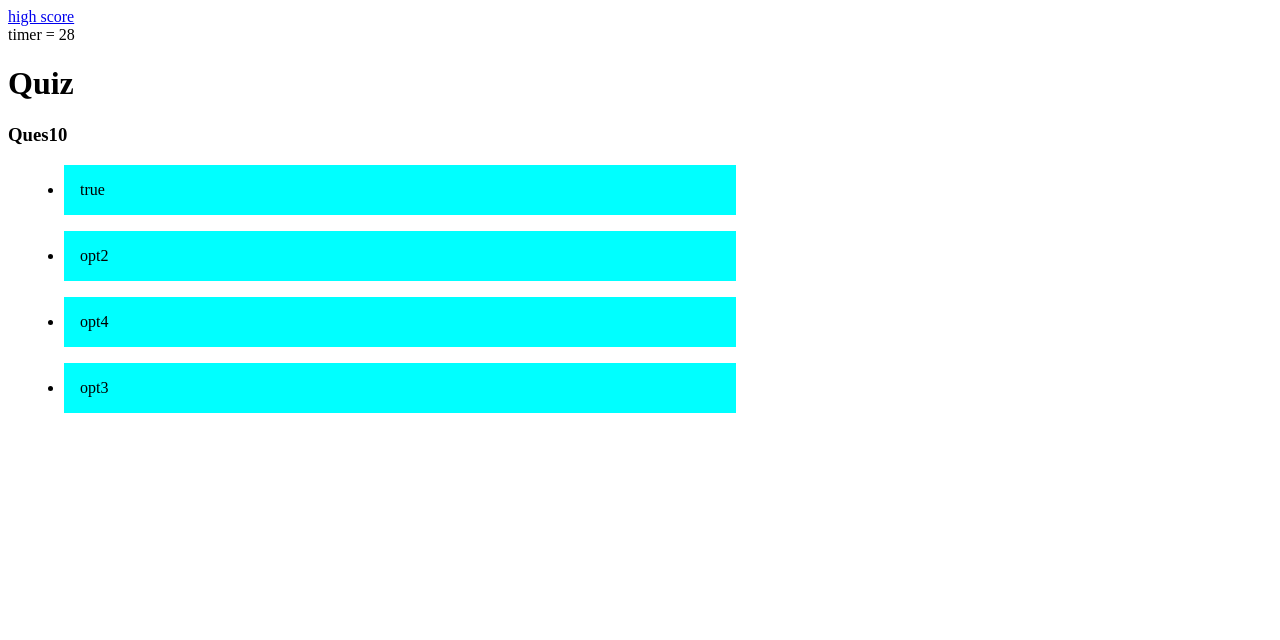
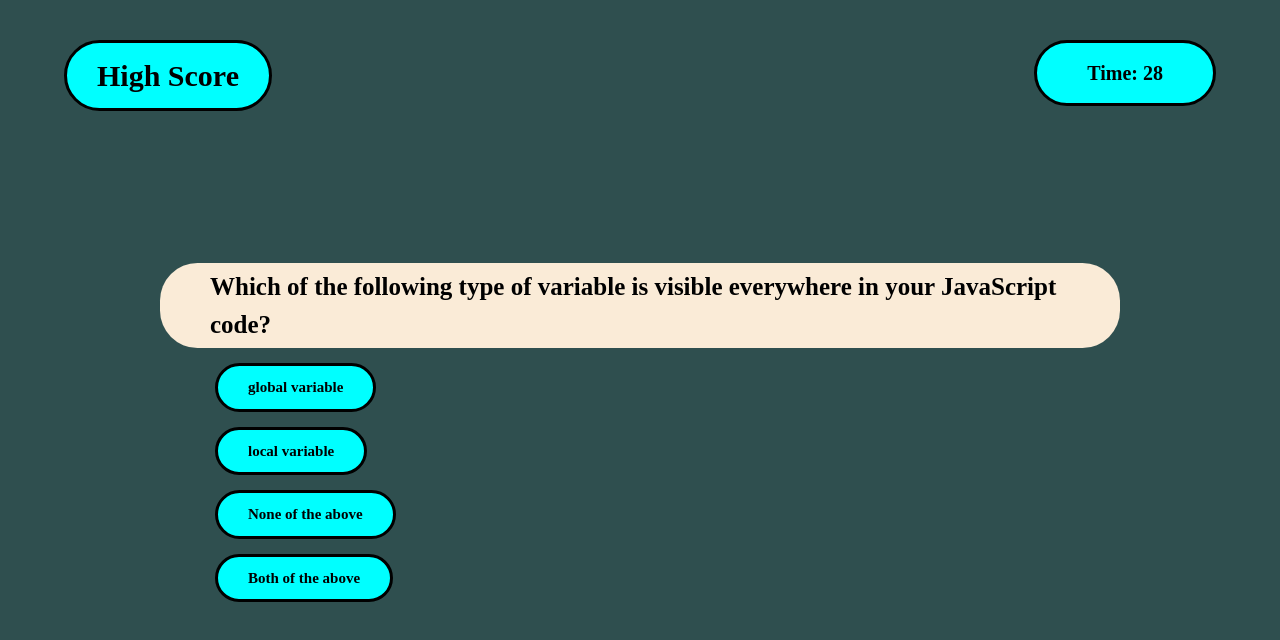
Before and after one commit to singhbawan/Quiz, a plain HTML site: page index.html in a window 1280 px wide. Both pictures are taken after a click on the element "Start Quiz". Drawn offline with Linux system fonts and the light colour scheme.

Commit message:
Added css

```diff
--- a/assets/css/style.css
+++ b/assets/css/style.css
@@ -1,8 +1,200 @@
+*,
+*::before,
+*::after {
+  box-sizing: border-box;
+}
 
-#options li{
-    margin: 1em;
-    padding: 1em;
-    width: 50vw;
-    background-color: aqua;
-    cursor: pointer;
+* {
+  margin: 0;
 }
+
+html,
+body {
+  height: 100%;
+}
+
+body {
+  line-height: 1.5;
+  -webkit-font-smoothing: antialiased;
+}
+
+img,
+picture,
+video,
+canvas,
+svg {
+  display: block;
+  max-width: 100%;
+}
+
+a {
+  all: unset;
+}
+
+li {
+  list-style: none;
+}
+
+input,
+button,
+textarea,
+select {
+  font: inherit;
+}
+
+p,
+h1,
+h2,
+h3,
+h4,
+h5,
+h6 {
+  overflow-wrap: break-word;
+}
+
+body {
+  background-color: darkslategrey;
+}
+
+main {
+  display: flex;
+  flex-flow: column;
+  width: 75vw;
+  height: 70vh;
+  justify-content: space-evenly;
+  align-items: center;
+}
+
+.inline {
+  display: inline;
+}
+
+.btn {
+  font-size: 30px;
+  font-weight: 700;
+  width: fit-content;
+  padding: 10px 30px;
+  cursor: pointer;
+  background-color: aqua;
+  border: solid 3px black;
+  border-radius: 2.5em;
+}
+
+.btn:hover {
+  transform: scale(1.05);
+  background-color: darkslategrey;
+  color: azure;
+}
+
+.wrapper {
+  display: flex;
+  flex-flow: column;
+  align-items: center;
+  justify-content: space-evenly;
+  height: 100vh;
+}
+
+.menu {
+  position: absolute;
+  top: 5vh;
+  left: 5vw;
+}
+
+.solution {
+  position: absolute;
+  bottom: 2vh;
+  font-size: 20px;
+  font-weight: 700;
+}
+
+.right {
+  background-color: lightgreen;
+  padding: 5px 100px;
+  width: 100%;
+  border: solid 3px black;
+  border-radius: 2.5em;
+}
+
+.wrong {
+  background-color: rgb(207, 63, 63);
+  color: aliceblue;
+  padding: 5px 100px;
+  width: 100%;
+  border: solid 3px black;
+  border-radius: 2.5em;
+}
+
+#timer {
+  font-size: 20px;
+  font-weight: bolder;
+  border: solid 3px black;
+  background-color: aqua;
+  border-radius: 2.5em;
+  padding: 15px 50px;
+  position: absolute;
+  top: 5vh;
+  right: 5vw;
+}
+
+#timer:empty,
+#footer1:empty {
+  display: none;
+}
+
+.start {
+  font-size: 40px;
+  padding: 20px 80px;
+}
+
+.title {
+  font-size: 40px;
+  width: fit-content;
+  background-color: antiquewhite;
+  padding: 2px 50px;
+  border-radius: 1.5em;
+  border: solid black 2px;
+}
+
+.question-wrapper {
+  width: 100%;
+  display: flex;
+  flex-flow: column;
+  flex-wrap: wrap;
+  align-items: flex-start;
+}
+
+.question {
+  background-color: antiquewhite;
+  border-radius: 1.5em;
+  font-size: 25px;
+  padding: 5px 2em;
+}
+
+.option {
+  margin: 1em;
+  font-size: 15px;
+}
+
+.score {
+  background-color: burlywood;
+  border-radius: 1.5em;
+  font-size: 25px;
+  font-weight: 300;
+  padding: 5px 2em;
+  margin: 10px;
+  width: fit-content;
+}
+
+.form {
+  padding: 5px 3em;
+  border-radius: 1.5em;
+  display: flex;
+  justify-content: center;
+  align-items: center;
+}
+
+.form-input {
+  font-size: 20px;
+  font-weight: 300;
+  margin: 4px;
+}
--- a/assets/js/function.js
+++ b/assets/js/function.js
@@ -2,15 +2,16 @@
 
 function updateQues(num) {
   main1.innerHTML = `
-    <h1>Quiz</h1>
-    <div>
-        <h3 id="question">${ques[num][0]}</h3>
-        <ul id="options">
-            <li class="option" data-option="8Z4[1=~">${ques[num][1]}</li>
-            <li class="option" data-option="?W&CK0mp">${ques[num][2]}</li>
-            <li class="option" data-option="Q%dNd2JR">${ques[num][4]}</li>
-            <li class="option" data-option="p8Kz5Lx6">${ques[num][3]}</li>
+  <div class = "question-wrapper">
+
+        <h3 id="question" class = "question">${ques[num][0]}</h3>
+        <ul id="options" class = "options">
+            <li class="option btn" data-option="8Z4[1=~">${ques[num][1]}</li>
+            <li class="option btn" data-option="?W&CK0mp">${ques[num][2]}</li>
+            <li class="option btn" data-option="Q%dNd2JR">${ques[num][4]}</li>
+            <li class="option btn" data-option="p8Kz5Lx6">${ques[num][3]}</li>
         </ul>
+
     </div>`;
 
   options = document.querySelector("#options");
@@ -29,14 +30,14 @@ function logAnswer(optionSelected, num) {
     correctAnswers++;
     time += 5;
     footer1.innerHTML = `
-        <div>
+        <div class = "right">
             <h3>Right</h3>
         </div>
         `;
   } else {
     time -= 10;
     footer1.innerHTML = `
-            <div>
+            <div class = "wrong">
                 <h3>Wrong</h3>
             </div>
             `;
@@ -54,7 +55,7 @@ function logAnswer(optionSelected, num) {
 function runTimer() {
   time--;
   timerEl.innerHTML = `
-    timer = ${time}
+    Time: ${time}
     `;
   if (time <= 0) {
     clearTimer();
@@ -68,24 +69,38 @@ function clearTimer() {
     timeTaken = 0;
   }
   timerEl.innerHTML = `
-    time's up!
+    Time's up!
     `;
   clearInterval(timerInterval);
 }
 
 function endQuiz() {
   main1.innerHTML = `
-    <h1>QUIZ END</h1>
+    <h1 class ="title">QUIZ END</h1>
+    <div class = "wrapper">
     <div>
-        <p>Correct Answers = ${correctAnswers}</p>
-        <p>Unattempted Questions = ${ques.length - count}</p>
-        <p>Wrong Answers = ${count - correctAnswers}</p>
-        <p>Time Left = ${timeTaken}</p>
+        <p class="score">Correct Answers = ${correctAnswers}</p>
+        <p class="score">Unattempted Questions = ${ques.length - count}</p>
+        <p class="score">Wrong Answers = ${count - correctAnswers}</p>
+        <p class="score">Time Left = ${timeTaken}</p>
     </div>
-    <a href="./index.html">Take Quiz again!</a>
+    <div class= "form">
+    <label for="name" class="form-input score">Insert name to save the score:</label>
+    <br>
+    <input class="form-input" type="text" id="name1" name="name" required minlength="4" maxlength="16" size="16"
+        placeholder="Full Name" />
+    <br>
+    <input class="form-input btn" id="submit1" type="submit" value="Submit">
+    </div>
+    </div>
+    <a class="btn" href="./index.html">Take Quiz again!</a>
     `;
 
-  updateScore("bawan", timeTaken, correctAnswers);
+  document.querySelector("#submit1").addEventListener("click", function () {
+    var playerName = document.querySelector("#name1").value;
+    updateScore(playerName, timeTaken, correctAnswers);
+    document.querySelector("#name1").value = "";
+  });
 
   footer1.innerHTML = `
     <div>
@@ -109,11 +124,6 @@ function shuffleArray(array) {
   return array;
 }
 
-function setHighScore(name, bestTime) {
-  localStorage.setItem("name", name);
-  localStorage.setItem("time", bestTime);
-}
-
 function updateScore(name, time, score) {
   var currHS = getScore();
   currHS.push([name, time, score]);
@@ -127,14 +137,8 @@ function getScore() {
     currHS = [];
   }
 
-  // currHS.sort((a, b) => b[2] - a[2]);
-
   currHS.sort(function (a, b) {
-    if (b[2] - a[2]) {
-      return b[2] - a[2];
-    } else {
-      return b[1] - a[1];
-    }
+    return b[2] - a[2] ? b[2] - a[2] : b[1] - a[1];
   });
 
   return currHS;
--- a/assets/js/scores.js
+++ b/assets/js/scores.js
@@ -16,5 +16,3 @@ highscorearr.forEach((score) => {
                     `;
   tableEl.append(tableRow);
 });
-
-// updateScore();
--- a/assets/js/script.js
+++ b/assets/js/script.js
@@ -1,14 +1,84 @@
 var ques = [
-  ["Ques1 ", "true", "opt2", "opt3", "opt4", "OFo0WzE9fg=="],
-  ["Ques2 ", "opt1", "opt2", "true", "opt4", "cDhLejVMeDY="],
-  ["Ques3 ", "opt1", "true", "opt3", "opt4", "P1cmQ0swbXA="],
-  ["Ques4 ", "true", "opt2", "opt3", "opt4", "OFo0WzE9fg=="],
-  ["Ques5 ", "opt1", "opt2", "true", "opt4", "cDhLejVMeDY="],
-  ["Ques6 ", "opt1", "opt2", "opt3", "true", "USVkTmQySlI="],
-  ["Ques7 ", "opt1", "opt2", "opt3", "true", "USVkTmQySlI="],
-  ["Ques8 ", "opt1", "true", "opt3", "opt4", "P1cmQ0swbXA="],
-  ["Ques9 ", "true", "opt2", "opt3", "opt4", "OFo0WzE9fg=="],
-  ["Ques10 ", "true", "opt2", "opt3", "opt4", "OFo0WzE9fg=="],
+  [
+    "Inside which HTML element do we put the JavaScript? ",
+    "&lt;script&gt;",
+    "&lt;js&gt;",
+    "&lt;javascript&gt;",
+    "&lt;scripting&gt;",
+    "OFo0WzE9fg==",
+  ],
+  [
+    'How do you write "Hello World" in an alert box? ',
+    'msg("Hello World");',
+    'msgBox("Hello World");',
+    'alert("Hello World");',
+    'alertBox("Hello World");',
+    "cDhLejVMeDY=",
+  ],
+  [
+    "JavaScript is a ___ -side programming language. ",
+    "Client",
+    "Both",
+    "Server",
+    "None",
+    "P1cmQ0swbXA=",
+  ],
+  [
+    "How do you find the minimum of x and y using JavaScript?",
+    "Math.min(x,y)",
+    "min(x,y);",
+    "Math.min(xy)",
+    "min(xy);",
+    "OFo0WzE9fg==",
+  ],
+  [
+    "Which JavaScript label catches all the values, except for the ones specified? ",
+    "catch",
+    "label",
+    "default",
+    "try",
+    "cDhLejVMeDY=",
+  ],
+  [
+    "Which are the correct “if” statements to execute certain code if “x” is equal to 2? ",
+    "if(x 2)",
+    "if(x = 2)",
+    "if(x != 2 )",
+    "if(x == 2)",
+    "USVkTmQySlI=",
+  ],
+  [
+    "Which built-in method returns the length of the string?",
+    "size()",
+    "index()",
+    "max()",
+    "length()",
+    "USVkTmQySlI=",
+  ],
+  [
+    "Which of the following function of Array object removes the last element from an array and returns that element?",
+    "push()",
+    "pop()",
+    "join()",
+    "map()",
+    "P1cmQ0swbXA=",
+  ],
+  [
+    "Which built-in method calls a function for each element in the array? ",
+    "forEach()",
+    "loop()",
+    "while()",
+    "None of the above",
+    "OFo0WzE9fg==",
+  ],
+  [
+    "Which of the following type of variable is visible everywhere in your JavaScript code?",
+    "global variable",
+    "local variable",
+    "Both of the above",
+    "None of the above",
+    "OFo0WzE9fg==",
+  ],
 ];
 
 ques = shuffleArray(ques);
--- a/index.html
+++ b/index.html
@@ -1,3 +1,4 @@
+<!DOCTYPE html>
 <html lang="en">
 
 <head>
@@ -10,22 +11,18 @@
     <link rel="stylesheet" href="./assets/css/style.css">
 </head>
 
-<body>
+<body class="wrapper">
 
     <header>
-        <a href="./scoreLog.html">high score</a>
+        <a class="btn menu" href="./scoreLog.html">High Score</a>
         <div id="timer"></div>
-
     </header>
 
     <main id="main1">
-        <h1 id="start1">Start Quiz</h1>
-
-        <form action=""></form>
-
+        <h1 id="start1" class="btn start">Start Quiz</h1>
     </main>
 
-    <footer id="footer1"></footer>
+    <footer id="footer1" class="solution"></footer>
 
 </body>
 
```
Also changed, not shown: scoreLog.html (+8 -4 lines).
